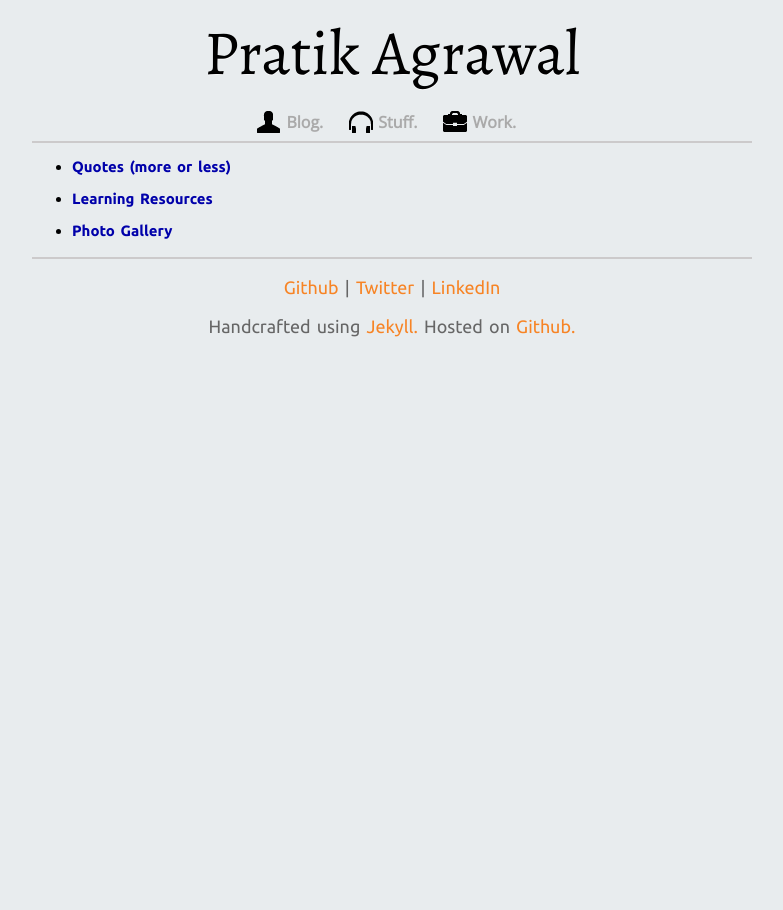
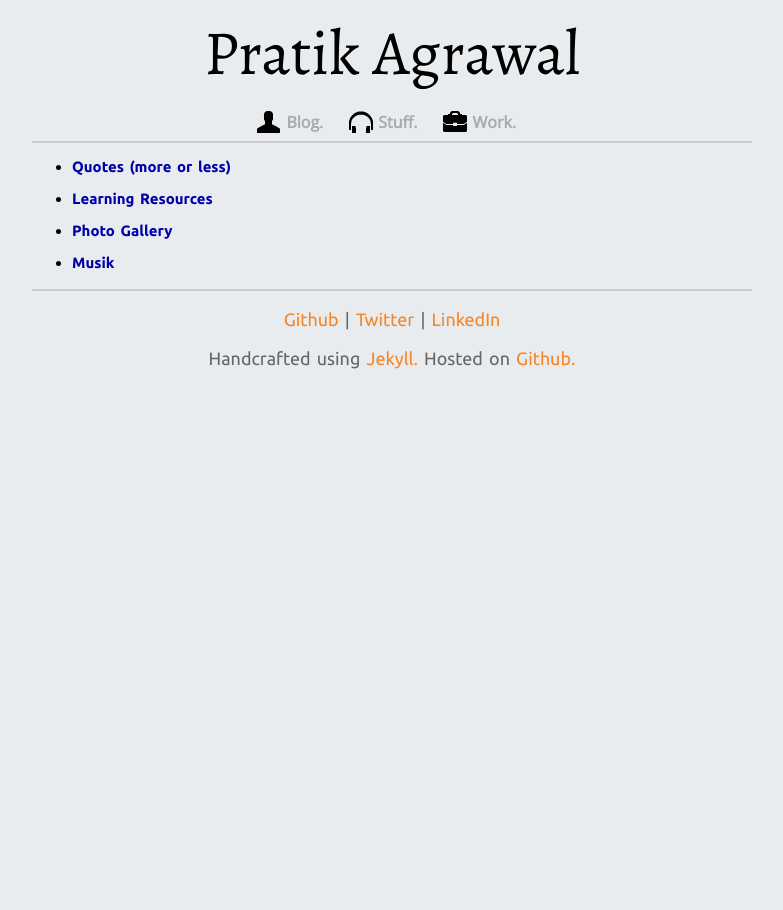
Before and after one commit to pratik98/pratik98.github.com, a Jekyll site: the page built from stuff.md, in a window 1280 px wide. Shown: the whole page, without its empty margins (248-1031 px from the left). Built offline with Jekyll 4.4.1, drawn with Linux system fonts in a browser that asks for light colours; nearby versions of some CDN libraries.

Commit message:
Update Stuff.md
Add Musik link

```diff
--- a/stuff.md
+++ b/stuff.md
@@ -8,3 +8,5 @@ title:  "Stuff - Pratik Agrawal"
 * __[Learning Resources](learn.html)__
 
 * **[Photo Gallery](pics.html)**
+
+* **[Musik](musik.html)**
```
